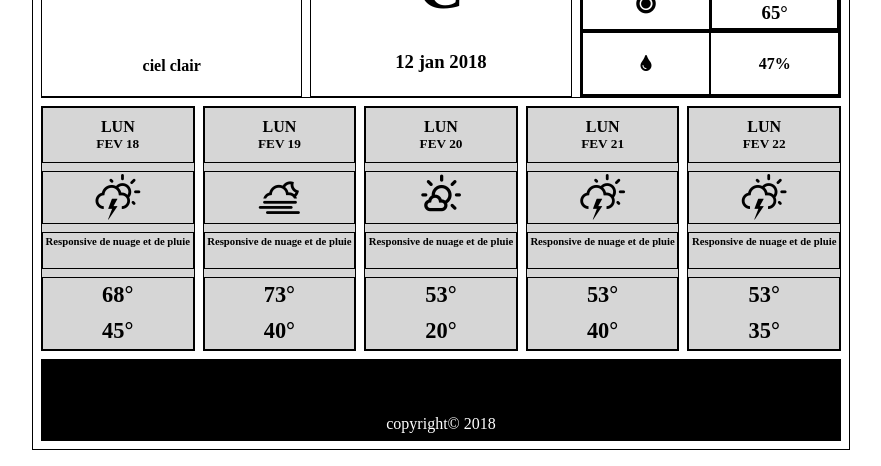
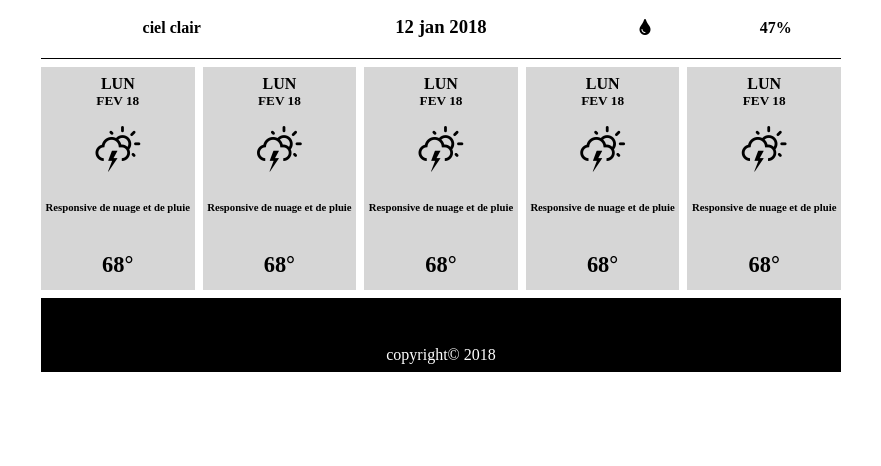
Before and after one commit to dalytekam/Weather_App, a website: page src/index.html in a window 1280 px wide. Shown: the part 368-834 px from the top of the page, without its empty margins (199-1080 px from the left). After the commit the page ends 800 px from the top, so only its background shows below. Drawn offline with Linux system fonts and the light colour scheme.

Commit message:
Added the forecast data in the DOM and aligned the description block

```diff
--- a/scss/main.scss
+++ b/scss/main.scss
@@ -1,10 +1,10 @@
 // @import url('https://fonts.googleapis.com/css?family=Audiowide|Exo:300|Julius+Sans+One|Nobile|Philosopher|Poiret+One|Roboto:300');
 
-main,
-header,
-div {
-  border: 1px solid black;
-}
+// main,
+// header,
+// div {
+//   border: 1px solid black;
+// }
 
 html {
   //font-family: 'Roboto', sans-serif;
@@ -119,6 +119,7 @@ footer {
   .day-#{$i} {
     display: grid;
     grid-row-gap: 0.5rem;
+    grid-template-rows: repeat(4, 1fr);
   }
 }
 
@@ -316,7 +317,7 @@ select {
       }
 
       &:nth-child(3) {
-        align-items: start;
+        align-items: center;
 
         h6 {
           margin: 0;
--- a/src/index.html
+++ b/src/index.html
@@ -21,6 +21,7 @@
                 <select id="language">
                     <option value="en">English</option>
                     <option value="es">Spanish</option>
+                    <option value="fr">French</option>
                 </select>
             </div>
             <div class="unit">
@@ -61,6 +62,8 @@
             </div>
             <div class="parameter">
                 <h4><i class="fas fa-cog param"></i></h4>
+                <!-- <h4><i class="fas fa-sync spin"></i></h4> -->
+
             </div>
 
         </section>
@@ -118,83 +121,88 @@
         </section>
         <section class="five-days">
             <div class="day-1">
-                <div>
+                <div class="forecast-date">
                     <h4>LUN</h4>
                     <h5>FEV 18</h5>
                 </div>
-                <div>
+                <div class="forecast-image">
                     <h5><i class="wi wi-day-lightning"></i></h5>
                 </div>
-                <div>
+                <div class="forecast-description">
                     <h6>Responsive de nuage et de pluie</h6>
                 </div>
-                <div>
+                <div class="forecast-min-max">
                     <h4>68&deg;</h4>
-                    <h4>45&deg;</h4>
+
+
                 </div>
             </div>
             <div class="day-2">
-                <div>
+                <div class="forecast-date">
                     <h4>LUN</h4>
-                    <h5>FEV 19</h5>
+                    <h5>FEV 18</h5>
                 </div>
-                <div>
-                    <h5><i class="wi wi-night-fog"></i></h5>
+                <div class="forecast-image">
+                    <h5><i class="wi wi-day-lightning"></i></h5>
                 </div>
-                <div>
+                <div class="forecast-description">
                     <h6>Responsive de nuage et de pluie</h6>
                 </div>
-                <div>
-                    <h4>73&deg;</h4>
-                    <h4>40&deg;</h4>
+                <div class="forecast-min-max">
+                    <h4>68&deg;</h4>
+
+
                 </div>
             </div>
             <div class="day-3">
-                <div>
+                <div class="forecast-date">
                     <h4>LUN</h4>
-                    <h5>FEV 20</h5>
+                    <h5>FEV 18</h5>
                 </div>
-                <div>
-                    <h5><i class="wi wi-day-sunny-overcast"></i></h5>
+                <div class="forecast-image">
+                    <h5><i class="wi wi-day-lightning"></i></h5>
                 </div>
-                <div>
+                <div class="forecast-description">
                     <h6>Responsive de nuage et de pluie</h6>
                 </div>
-                <div>
-                    <h4>53&deg;</h4>
-                    <h4>20&deg;</h4>
+                <div class="forecast-min-max">
+                    <h4>68&deg;</h4>
+
+
                 </div>
             </div>
             <div class="day-4">
-                <div>
+                <div class="forecast-date">
                     <h4>LUN</h4>
-                    <h5>FEV 21</h5>
+                    <h5>FEV 18</h5>
                 </div>
-                <div>
+                <div class="forecast-image">
                     <h5><i class="wi wi-day-lightning"></i></h5>
                 </div>
-                <div>
+                <div class="forecast-description">
                     <h6>Responsive de nuage et de pluie</h6>
                 </div>
-                <div>
-                    <h4>53&deg;</h4>
-                    <h4>40&deg;</h4>
+                <div class="forecast-min-max">
+                    <h4>68&deg;</h4>
+
+
                 </div>
             </div>
             <div class="day-5">
-                <div>
+                <div class="forecast-date">
                     <h4>LUN</h4>
-                    <h5>FEV 22</h5>
+                    <h5>FEV 18</h5>
                 </div>
-                <div>
+                <div class="forecast-image">
                     <h5><i class="wi wi-day-lightning"></i></h5>
                 </div>
-                <div>
+                <div class="forecast-description">
                     <h6>Responsive de nuage et de pluie</h6>
                 </div>
-                <div>
-                    <h4>53&deg;</h4>
-                    <h4>35&deg;</h4>
+                <div class="forecast-min-max">
+                    <h4>68&deg;</h4>
+
+
                 </div>
             </div>
         </section>
--- a/src/js/main.js
+++ b/src/js/main.js
@@ -24,7 +24,7 @@ const currentSection = document.querySelector(".current");
 //Get the city name div content ("h3")
 const cityAndCountry = document.querySelector("#cityNameAndCountryName");
 
-
+// const spin = document.querySelector(".spin");
 
 //Arrays of week days
 const weekDays = ["sun", "mon", "tue", "wed", "thu", "fri", "sat"];
@@ -42,7 +42,10 @@ parameters.push(configuration);
 // initial configuration setting in local storage
 localStorage.setItem('config', JSON.stringify(parameters));
 
-
+// animate the sync icon
+// spin.addEventListener("click", animateSync);
+// spin.addEventListener("click", callTheApi);
+// spin.addEventListener("click", displayTheForeccast);
 
 arrow.addEventListener("click", toggleSearchBar);
 
@@ -121,7 +124,7 @@ function callTheApi(e) {
   fetch(url)
     .then(res => res.json())
     .then(data => {
-      console.log(data);
+      //console.log(data);
 
       let city = data.name;
       let countryName = data.sys.country;
@@ -129,8 +132,8 @@ function callTheApi(e) {
       let description = data.weather[0].description;
       let tempNow = data.main.temp.toFixed();
       let humidity = data.main.humidity.toFixed();
-      let minTemp = data.main.temp_min.toFixed();
-      let maxTemp = data.main.temp_max.toFixed();
+      let minTemp = Math.floor(data.main.temp_min);
+      let maxTemp = Math.ceil(data.main.temp_max);
       let windSpeed = data.wind.speed.toFixed();
       let date = new Date(data.dt * 1000);
       let d = date.getDate();
@@ -226,3 +229,63 @@ function callTheApi(e) {
     });
 }
 searchForm.addEventListener("submit", callTheApi);
+searchForm.addEventListener("submit", displayTheForeccast);
+
+
+function displayTheForeccast() {
+
+  let unit = JSON.parse(localStorage.getItem('config'))[0].temp;
+  let lan = JSON.parse(localStorage.getItem('config'))[0].lan;
+  let key = "6f82f2d2ceb2aa8ec59653c8cd278915";
+  let nameOfCity = inputSearch.value.trim();
+  let url = `http://api.openweathermap.org/data/2.5/forecast?q=${nameOfCity}&units=${unit}&lang=${lan}&APPID=${key}`;
+  fetch(url)
+    .then(res => res.json())
+    .then(data => {
+
+
+      for (let i = 0; i < 5; i++) {
+        const day = document.querySelector(`.day-${i+1}`);
+        // Get the data for regular interval
+        let date = new Date((data.list[i * 8 + 2]).dt * 1000);
+        let dateOfMonth = date.getDate();
+        let month = months[date.getMonth()];
+        let dayOfWeek = weekDays[date.getDay()].toLocaleUpperCase();
+        let groupId = data.list[i * 8 + 2].weather[0].id;
+        let description = data.list[i * 8 + 2].weather[0].description;
+        let temp = data.list[i * 8 + 2].main.temp.toFixed();
+
+
+        day.innerHTML = `
+
+        <div class="forecast-date">
+                    <h4>${dayOfWeek}</h4>
+                    <h5>${month} ${dateOfMonth}</h5>
+                </div>
+                <div class="forecast-image">
+                    <h5><i class="wi wi-owm-${groupId}"></i></h5>
+                </div>
+                <div class="forecast-description">
+                    <h6>${description}</h6>
+                </div>
+                <div class="forecast-min-max">
+                    <h4>${temp}&deg;</h4>
+
+                </div>
+        `
+      }
+    });
+
+}
+
+// function animateSync() {
+//   spin.classList.add("fa-spin");
+
+// }
+// let a = document.getElementsByTagName("main");
+// a[0].addEventListener("load", stopSyncAnimation);
+
+// function stopSyncAnimation() {
+//   spin.classList.remove("fa-spin");
+//   console.log("ok");
+// }
```
Also changed, not shown: src/css/main.css.
